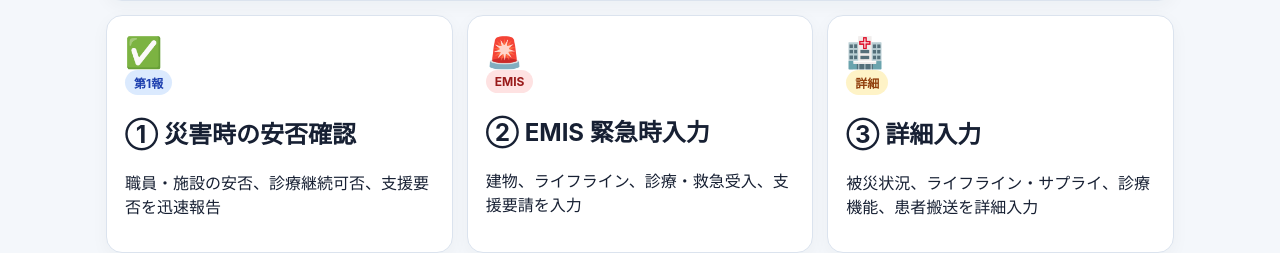
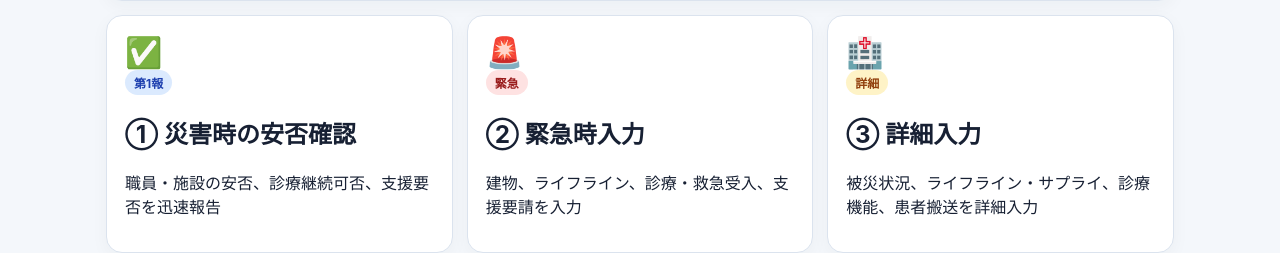
Before and after one commit to wara326-glitch/fukushima_medical_disaster_app.html, a plain HTML site: page index.html in a window 1280 px wide. Shown: the part 177-430 px from the top of the page. Drawn offline with Linux system fonts and the light colour scheme.

Commit message:
Remove EMIS wording from section 2 labels

```diff
--- a/index.html
+++ b/index.html
@@ -22,7 +22,7 @@ label{display:block;font-size:13px;font-weight:700;margin:10px 0 5px}input,selec
 <div class="card"><b>発災時は、まず「① 災害時の安否確認」を入力してください。</b><div class="small">病院・有床診療所・無床診療所・歯科診療所等の会員医療機関を想定しています。</div></div>
 <div class="grid home" style="margin-top:14px">
 <div class="card action" onclick="showForm('safety')"><div class="icon">✅</div><span class="badge b">第1報</span><h2>① 災害時の安否確認</h2><p>職員・施設の安否、診療継続可否、支援要否を迅速報告</p></div>
-<div class="card action" onclick="showForm('emergency')"><div class="icon">🚨</div><span class="badge r">EMIS</span><h2>② EMIS 緊急時入力</h2><p>建物、ライフライン、診療・救急受入、支援要請を入力</p></div>
+<div class="card action" onclick="showForm('emergency')"><div class="icon">🚨</div><span class="badge r">緊急</span><h2>② 緊急時入力</h2><p>建物、ライフライン、診療・救急受入、支援要請を入力</p></div>
 <div class="card action" onclick="showForm('detail')"><div class="icon">🏥</div><span class="badge y">詳細</span><h2>③ 詳細入力</h2><p>被災状況、ライフライン・サプライ、診療機能、患者搬送を詳細入力</p></div>
 </div>
 <div class="note" style="margin-top:14px">本アプリは福島県医師会内の情報共有用です。EMIS対象医療機関は、本アプリへの回答とは別に正式なEMIS入力も行ってください。</div>
@@ -45,7 +45,7 @@ label{display:block;font-size:13px;font-weight:700;margin:10px 0 5px}input,selec
 </div>
 
 <div id="emergencyFields" class="section">
-<h3>② EMIS 緊急時入力に準じた項目</h3>
+<h3>② 緊急時入力</h3>
 <div class="row"><div><label>建物・施設被害</label><select id="building"><option>被害なし</option><option>一部被害</option><option>重大な被害</option><option>使用不能</option><option>確認中</option></select></div><div><label>建物の危険状況</label><select id="buildingRisk"><option>危険なし</option><option>一部立入制限</option><option>危険あり</option><option>評価中</option></select></div></div>
 <div class="row"><div><label>電気</label><select id="power"><option>使用可</option><option>非常電源のみ</option><option>停電</option><option>確認中</option></select></div><div><label>水道</label><select id="water"><option>使用可</option><option>制限あり</option><option>断水</option><option>確認中</option></select></div></div>
 <div class="row"><div><label>医療ガス</label><select id="gas"><option>使用可</option><option>残量不安</option><option>使用不能</option><option>対象外・不明</option></select></div><div><label>通信</label><select id="comms"><option>通常</option><option>一部不通</option><option>携帯のみ</option><option>不通</option><option>確認中</option></select></div></div>
@@ -90,7 +90,7 @@ function nowLocal(){let d=new Date();d.setMinutes(d.getMinutes()-d.getTimezoneOf
 function goHome(){$('formPage').classList.add('hidden');$('home').classList.remove('hidden')}
 function showForm(type){
  $('home').classList.add('hidden');$('formPage').classList.remove('hidden');$('reportType').value=type;$('reportedAt').value=nowLocal();
- const titles={safety:'① 災害時の安否確認',emergency:'② EMIS 緊急時入力',detail:'③ 詳細入力'};$('formTitle').textContent=titles[type];
+ const titles={safety:'① 災害時の安否確認',emergency:'② 緊急時入力',detail:'③ 詳細入力'};$('formTitle').textContent=titles[type];
  $('safetyFields').classList.toggle('hidden',type!=='safety');$('emergencyFields').classList.toggle('hidden',type!=='emergency');$('detailFields').classList.toggle('hidden',type!=='detail');
 }
 function reports(){return JSON.parse(localStorage.getItem('fmaMedicalDisasterReports')||'[]')}
```
